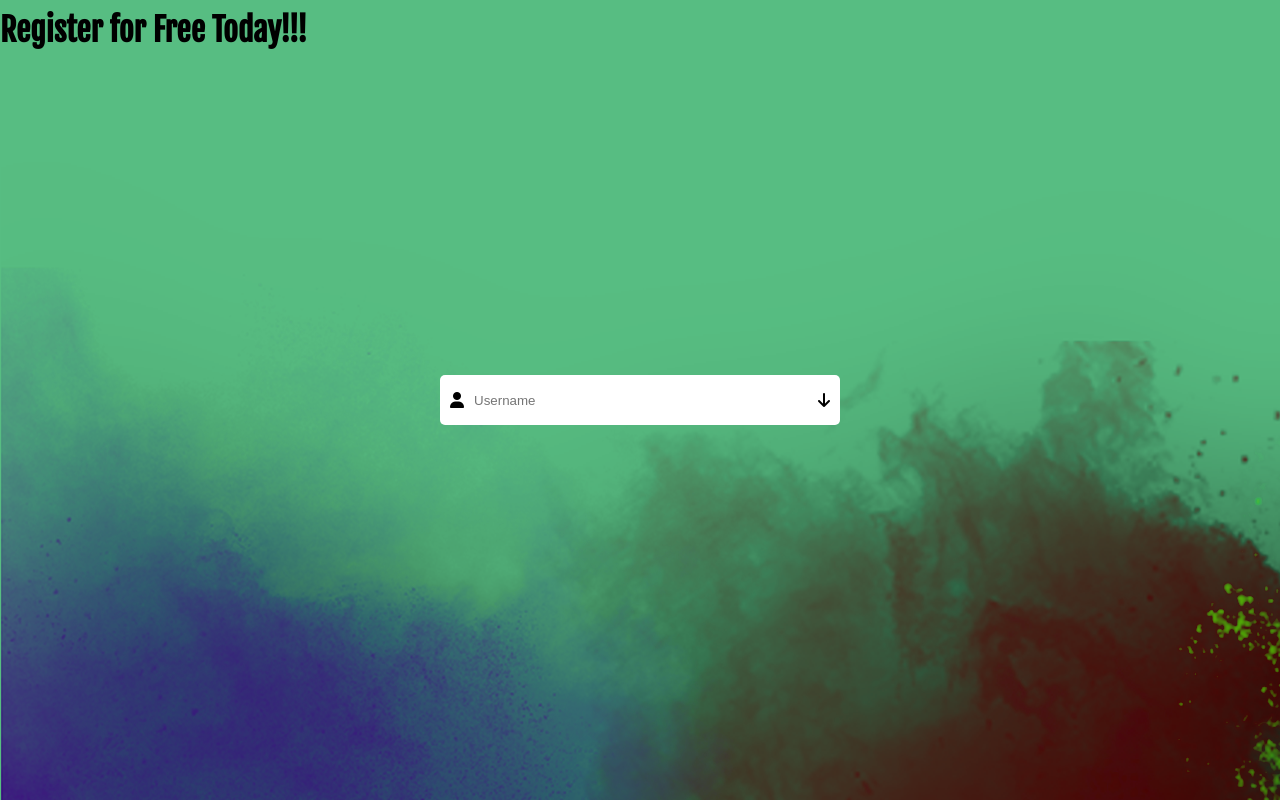
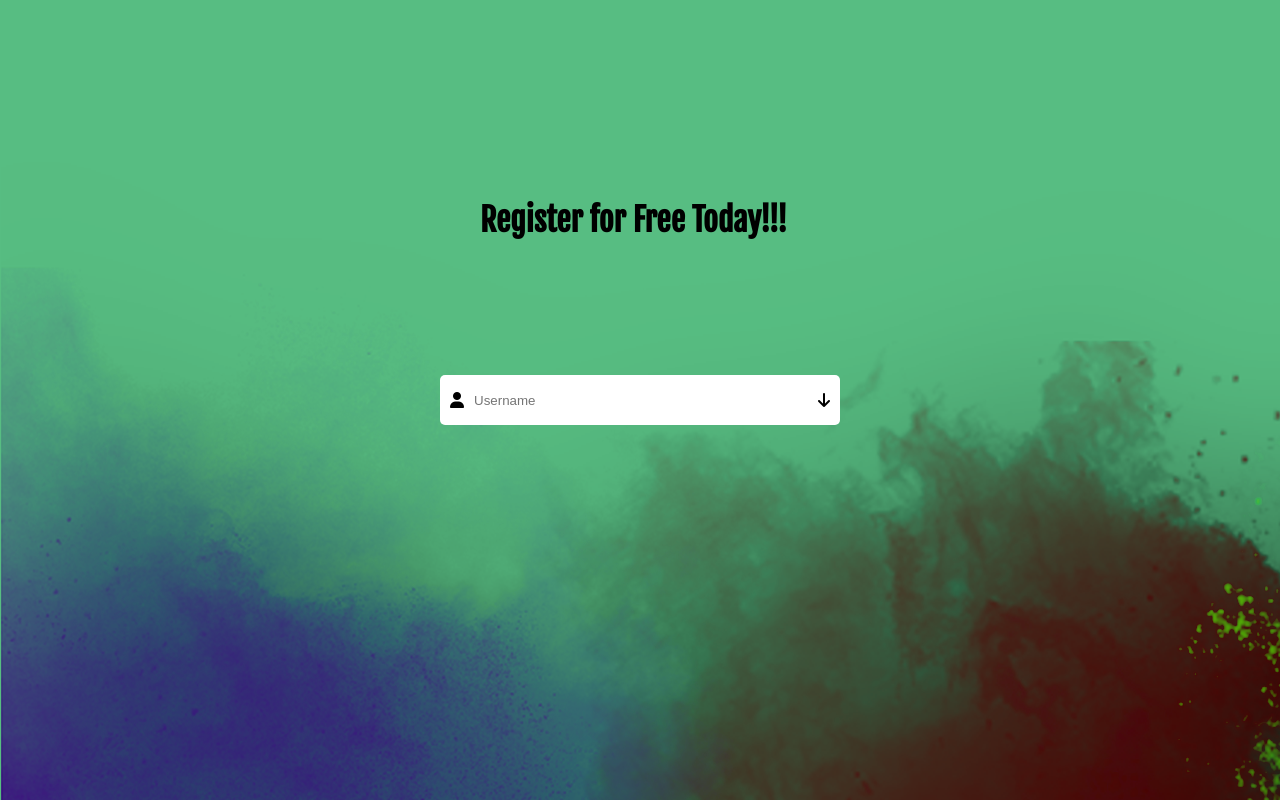
Before and after one commit to 28-png/codeup-web-exercises, a PHP site: page /register-page.html in a window 1280 px wide. Run offline with PHP 8.4, Linux system fonts and the light colour scheme; some libraries are stand-ins or nearby versions.

Commit message:
updated register file

```diff
--- a/css/register.css
+++ b/css/register.css
@@ -5,7 +5,8 @@
 }
 
 h1 {
-    margin-top: 10px;
+    margin-left: 480px;
+    margin-top: 200px;
 }
 
 body {
@@ -18,25 +19,6 @@ background-image: url("img/colorful-img.png");
     transition: background 0.5s ease;
     position: relative;
 }
-
-/*fieldset {*/
-/*    background-color: beige;*/
-/*    width: 40%;*/
-/*    margin: 0 auto;*/
-/*    padding: 1em;*/
-/*    box-shadow: 0 5px 10px 10px black ;*/
-
-/*}*/
-
-/*.input {*/
-/*    font-size: large;*/
-/*    padding-top: 10px;*/
-/*    padding-bottom: 10px;*/
-/*    margin-top: .5em;*/
-/*    margin-bottom: .5em;*/
-/*    width: calc(100% - 4px)*/
-
-/*}*/
 
 .field-name,
 .field-email,
@@ -103,35 +85,3 @@ div.active {
     }
 
 }
-
-/*form {*/
-/*    padding: 1em;*/
-/*    margin: 1em;*/
-/*}*/
-
-/*.form-group {*/
-/*    width: 100%;*/
-/*    margin: 1em 0;*/
-/*}*/
-
-/*.form-label {*/
-/*    font-weight: bolder;*/
-/*    font-size: large;*/
-/*}*/
-
-/*.button-block {*/
-/*    width: 100%;*/
-/*}*/
-
-/*.btn {*/
-/*    padding: 8px;*/
-/*    font-size: large;*/
-/*    font-weight: bold;*/
-/*    border: 1px lightblue;*/
-/*    background-color: cadetblue;*/
-/*    margin-top: 10px;*/
-/*}*/
-/*.h:hover {*/
-/*    color: white;*/
-
-/*}*/
--- a/js/javascript.js
+++ b/js/javascript.js
@@ -16,7 +16,7 @@ function animatedForm() {
        } else {
            parent.style.animation = "shake 0.5s ease";
        }
-        });
+       });
     });
 }
 
@@ -40,6 +40,8 @@ function validateEmail(email) {
     }
 }
 
+
+
 function nextSlide(parent, nextForm) {
     parent.classList.add('inactive');
     parent.classList.remove('active');
--- a/register-page.html
+++ b/register-page.html
@@ -11,8 +11,8 @@
     <script src="https://kit.fontawesome.com/9a07fbf157.js" crossorigin="anonymous"></script>
 </head>
     <body>
-   <center><h1>Register for Free Today!!!</h1></center>
      <form>
+   <h1>Register for Free Today!!!</h1>
          <div class="field-name">
                  <i class="fas fa-user"></i>
                  <input type="text" name="user" placeholder="Username" required>
```
